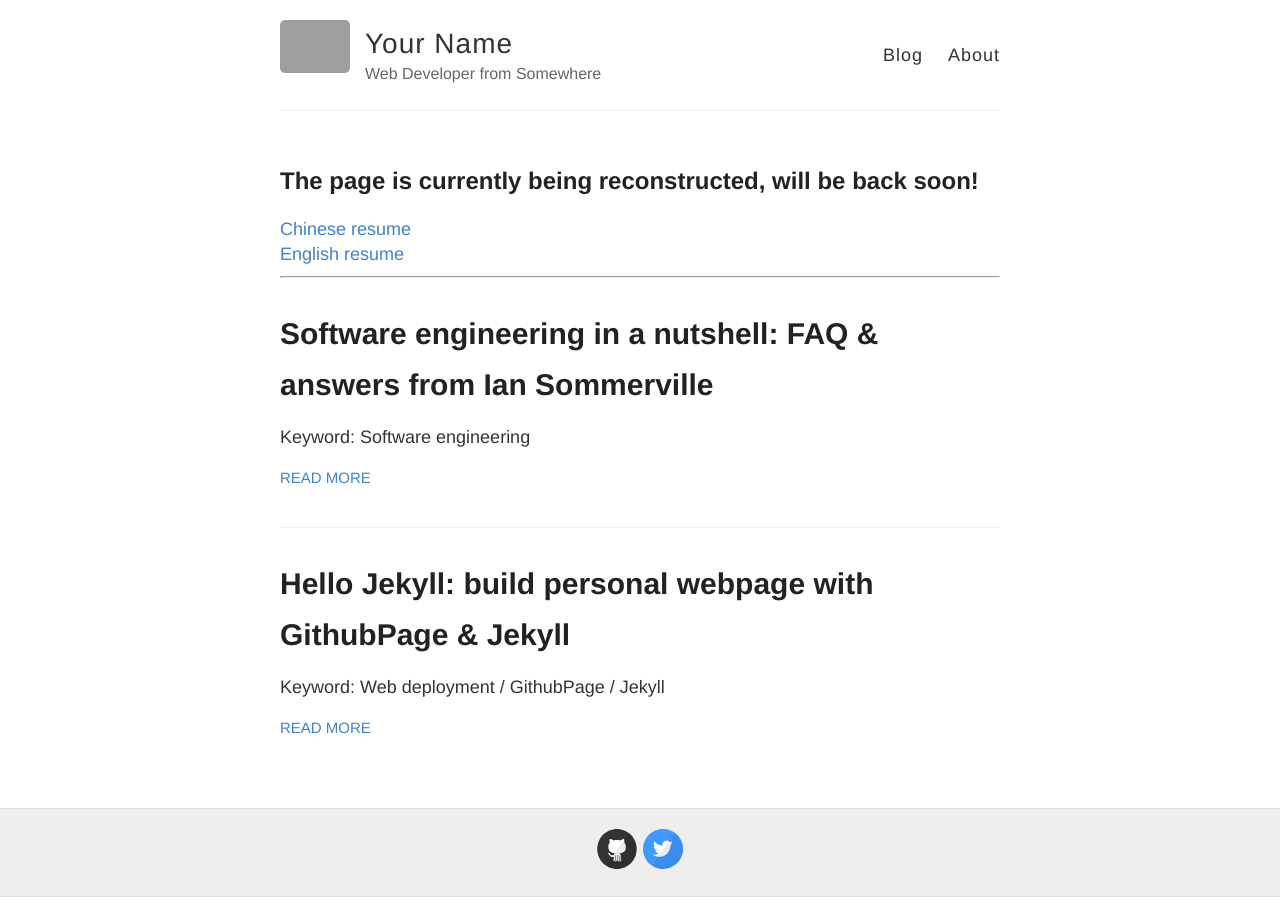
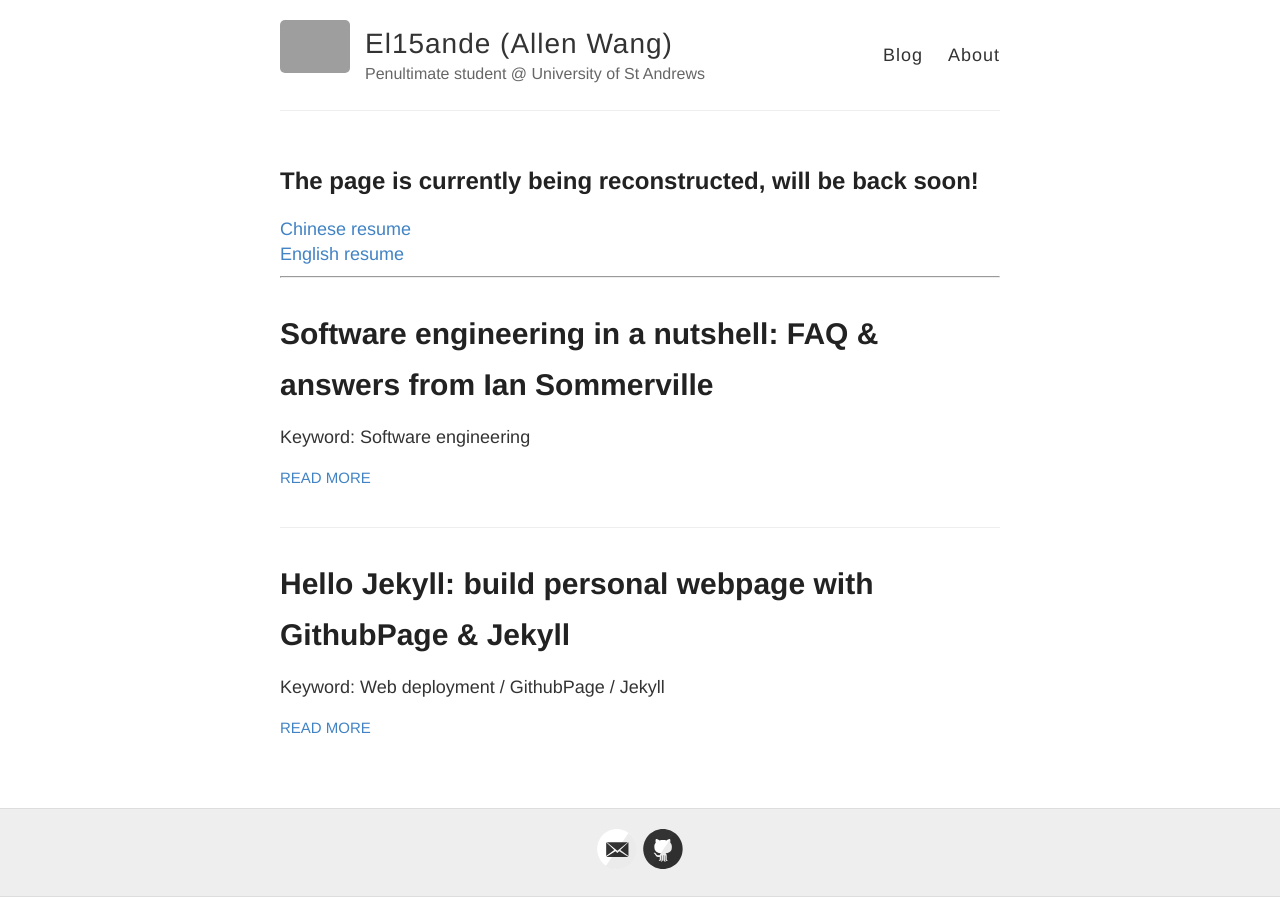
Before and after one commit to El15ande/El15ande.github.io, a Jekyll site: the page built from index.html, in a window 1280 px wide. Built offline with Jekyll 4.4.1, drawn with Linux system fonts in a browser that asks for light colours; grey boxes are pictures that could not be loaded.

Commit message:
6/20-2: adjust _config.yml

```diff
--- a/_config.yml
+++ b/_config.yml
@@ -1,63 +1,42 @@
-#
-# This file contains configuration flags to customize your site
-#
+name: El15ande (Allen Wang)
+description: Penultimate student @ University of St Andrews
+avatar: https://raw.githubusercontent.com/barryclark/jekyll-now/master/images/jekyll-logo.png # TODO: need to be configured
 
-# Name of your site (displayed in the header)
-name: Your Name
-
-# Short bio or description (displayed in the header)
-description: Web Developer from Somewhere
-
-# URL of your avatar or profile pic (you could use your GitHub profile pic)
-avatar: https://raw.githubusercontent.com/barryclark/jekyll-now/master/images/jekyll-logo.png
-
-#
 # Flags below are optional
-#
-
 # Includes an icon in the footer for each username you enter
 footer-links:
   dribbble:
-  email:
+  email: yw69@st-andrews.ac.uk
   facebook:
   flickr:
-  github: barryclark/jekyll-now
+  github: https://github.com/El15ande
   instagram:
   linkedin:
   pinterest:
   rss: # just type anything here for a working RSS icon
-  twitter: jekyllrb
+  twitter:
   stackoverflow: # your stackoverflow profile, e.g. "users/50476/bart-kiers"
   youtube: # channel/<your_long_string> or user/<user-name>
   googleplus: # anything in your profile username that comes after plus.google.com/
 
-
 # Enter your Disqus shortname (not your username) to enable commenting on posts
 # You can find your shortname on the Settings page of your Disqus account
 disqus:
-
 # Enter your Google Analytics web tracking code (e.g. UA-2110908-2) to activate tracking
 google_analytics:
-
 # Your website URL (e.g. http://barryclark.github.io or http://www.barryclark.co)
 # Used for Sitemap.xml and your RSS feed
-url:
-
+url: el15ande.github.io
 # If you're hosting your site at a Project repository on GitHub pages
 # (http://yourusername.github.io/repository-name)
 # and NOT your User repository (http://yourusername.github.io)
 # then add in the baseurl here, like this: "/repository-name"
 baseurl: ""
 
-#
-# !! You don't need to change any of the configuration flags below !!
-#
-
+# You don't need to change any of the configuration flags below
 permalink: /:title/
-
 # The release of Jekyll Now that you're using
 version: v1.2.0
-
 # Jekyll 3 now only supports Kramdown for Markdown
 kramdown:
   # Use GitHub flavored markdown, including triple backtick fenced code blocks
@@ -67,16 +46,13 @@ kramdown:
   syntax_highlighter_opts:
     # Use existing pygments syntax highlighting css
     css_class: 'highlight'
-
 # Set the Sass partials directory, as we're using @imports
 sass:
   style: :expanded # You might prefer to minify using :compressed
-
 # Use the following plug-ins
 gems:
   - jekyll-sitemap # Create a sitemap using the official Jekyll sitemap gem
   - jekyll-feed # Create an Atom feed using the official Jekyll feed gem
-
 # Exclude these files from your production _site
 exclude:
   - Gemfile
```
